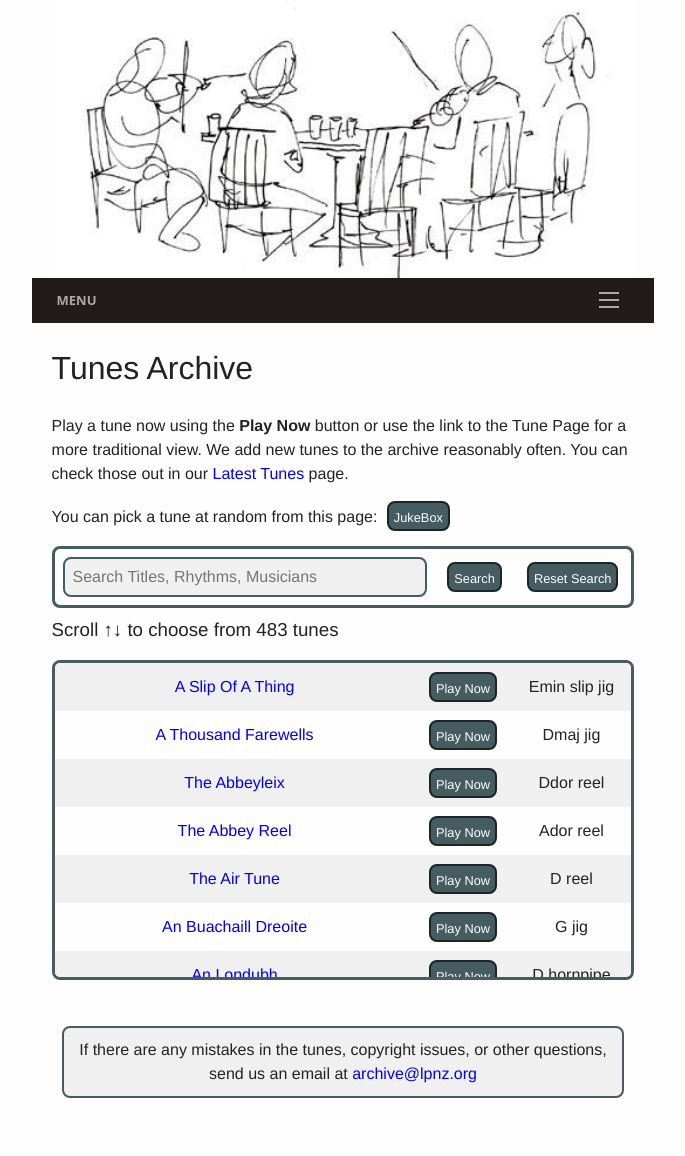
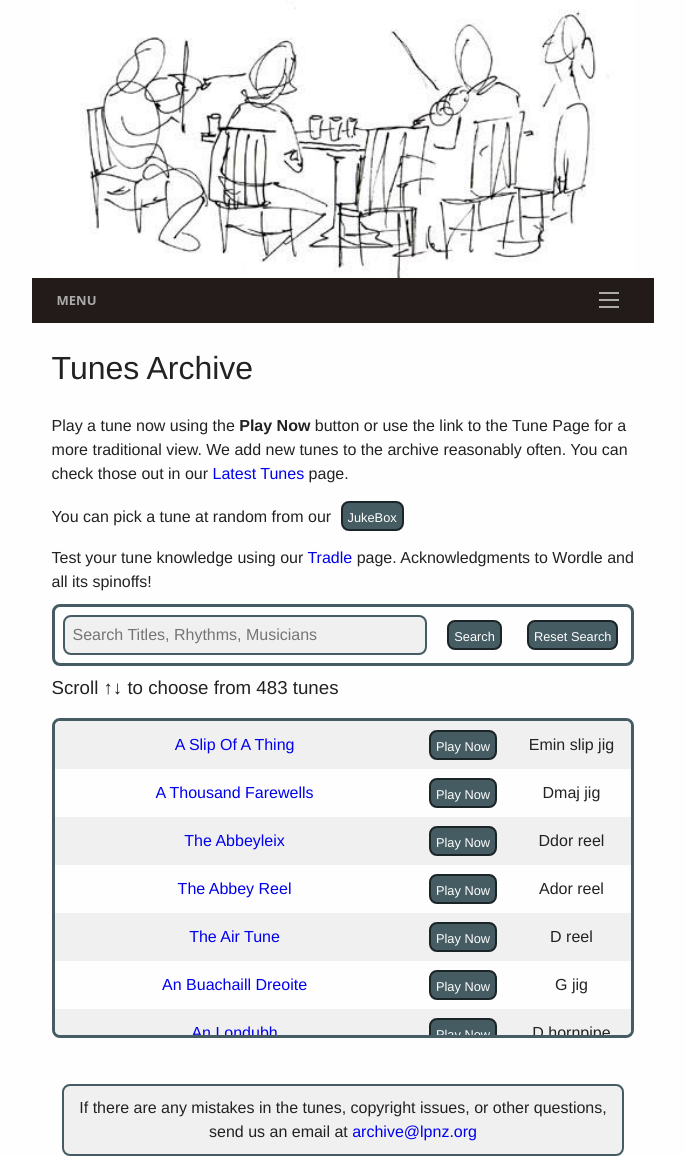
Before and after one commit to slow-session/irish.session.nz, a Jekyll site: the page built from tunes_archive.md, in a window 1280 px wide. Shown: the whole page, without its empty margins (297-982 px from the left). Built offline with Jekyll 4.4.1, drawn with Linux system fonts in a browser that asks for light colours; before the commit the page ends 1098 px from its top, so only the background shows below that.

Commit message:
modified:   _includes/jukebox.html 	new file:   _includes/tradle.html 	modified:   js/tradleplayer.js 	modified:   toolBox/tradle.md 	modified:   tunes_archive.md

```diff
--- a/_includes/jukebox.html
+++ b/_includes/jukebox.html
@@ -1,5 +1,5 @@
 <!-- Start of jukebox -->
-<p>You can pick a tune at random from this page:
+<p>You can pick a tune at random from our
 <input class="filterButton" type="button" onclick="audioPlayer.selectTune(store, wssTools.getRandomInt(1, {{ tuneID }}));" value="JukeBox">
 </p>
 <!-- End of jukebox -->
--- /dev/null
+++ b/_includes/tradle.html
@@ -0,0 +1,3 @@
+<!-- Start of tradle -->
+<p>Test your tune knowledge using our <a href="/tradle/">Tradle</a> page. Acknowledgments to Wordle and all its spinoffs!</p>
+<!-- End of tradle-->
--- a/js/tradleplayer.js
+++ b/js/tradleplayer.js
@@ -104,7 +104,8 @@ const tradlePlayer = (function () {
 
     function recordGuess(title){
         if (title === "") {
-            return;
+            //return;
+            title = "Skip";
         }
 
         if (guessCount.guess < 6) {
--- a/tunes_archive.md
+++ b/tunes_archive.md
@@ -33,6 +33,7 @@ window.store = {
 </script>
 
 {% include jukebox.html %}
+{% include tradle.html %}
 
 {% include tunes-search.html tuneBook="tunesarchive" searchTerms="Titles, Rhythms, Musicians" %}
 
```
Also changed, not shown: toolBox/tradle.md (+5 -2 lines).
